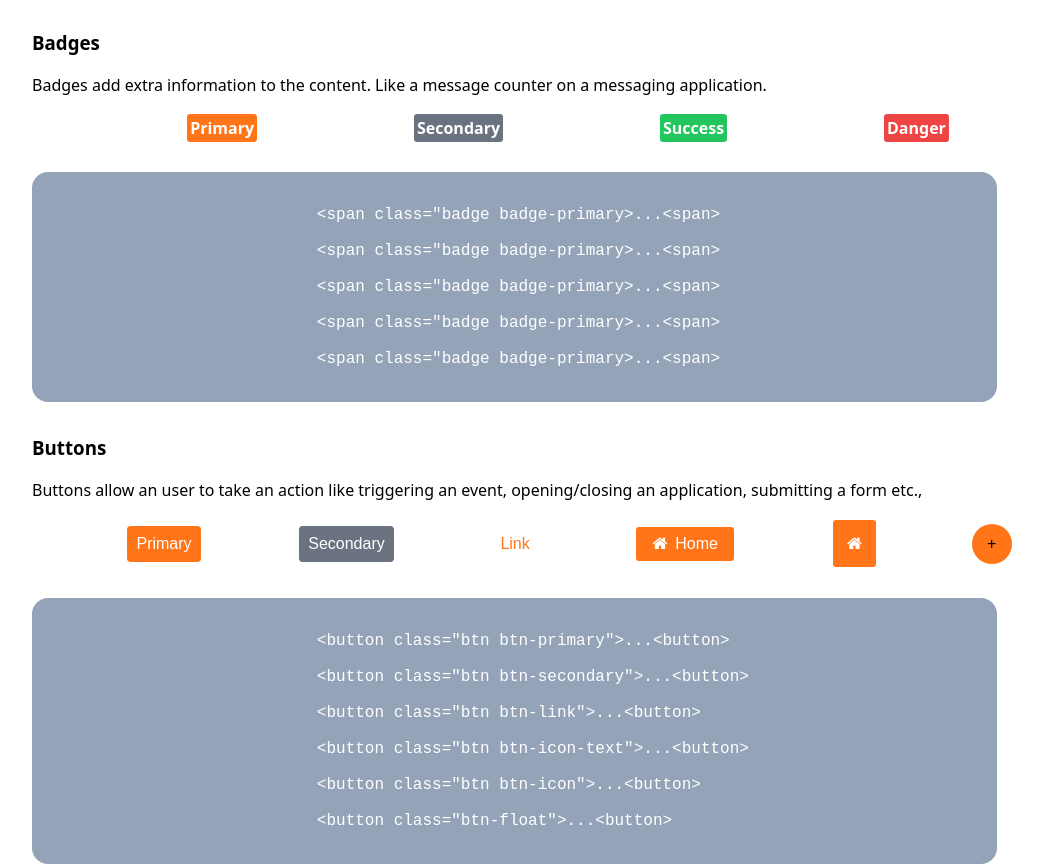
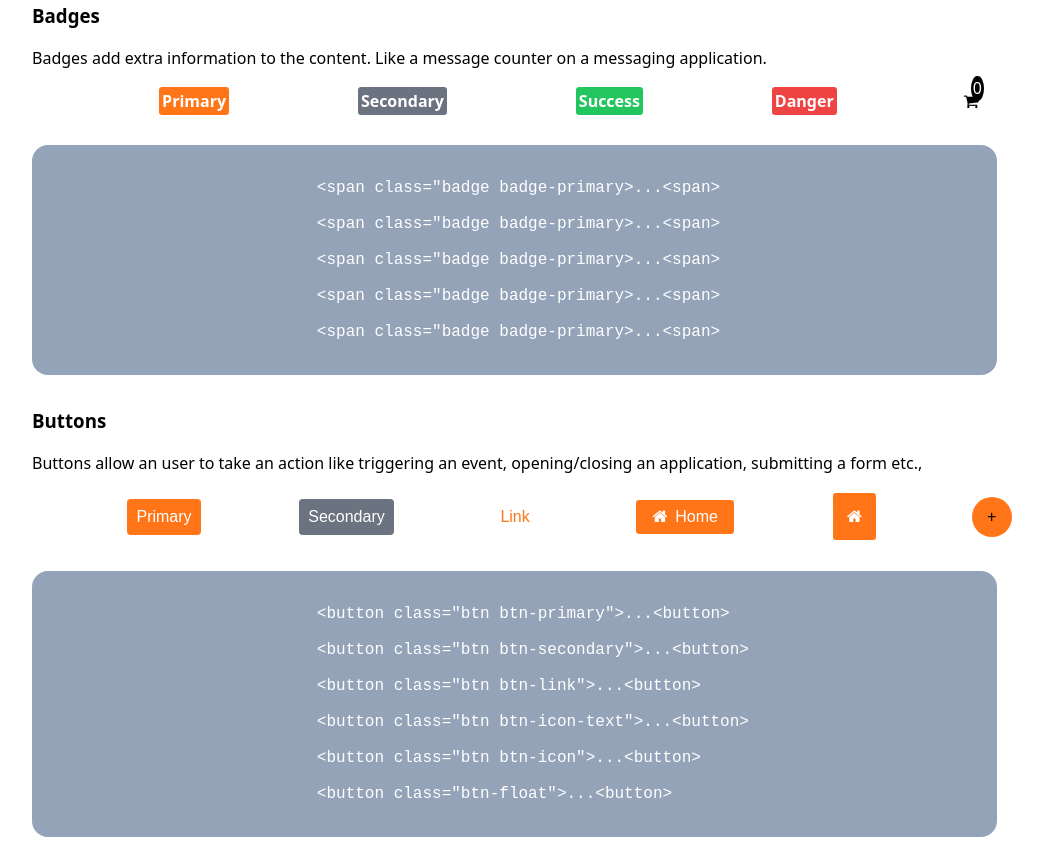
Before and after one commit to mohankumar80/component--library, a plain HTML site: page index.html in a window 1280 px wide. Shown: the part 1754-2621 px from the top of the page, without its empty margins (168-1211 px from the left). Drawn offline with Linux system fonts and the light colour scheme.

Commit message:
fix: margin, padding and font issues

```diff
--- a/index.html
+++ b/index.html
@@ -181,6 +181,11 @@
                     <span class="badge badge-secondary">Secondary</span>
                     <span class="badge badge-success">Success</span>
                     <span class="badge badge-danger">Danger</span>
+                    <div class="badge-icon">
+                        <i class="fa fa-shopping-cart"></i>
+                        <span class="badge-hover">0</span>
+                    </div>
+
                 </div>
 
                 <div class="code-container">
--- a/one.css
+++ b/one.css
@@ -149,6 +149,20 @@ Badges
 /* Danger Badge */
 .badge-danger {
     background-color: var(--red);
+}
+
+
+/* Badge over Icon */
+.badge-icon {
+    position: relative;
+}
+
+.badge-hover {
+    position: absolute;
+    bottom: 50%;
+    left: 50%;
+    border-radius: 50%;
+    padding: 0.1rem;
 }
 
 
@@ -466,13 +480,13 @@ Navigation Bar
     align-items: center;
     justify-content: space-between;
     width: 100%;
-    padding: 1.5rem;
+    padding: 1rem;
     background-color: var(--orange);
 }
 
 .navbar-brand {
     color: black;
-    font-size: 1.5rem;
+    font-size: 1rem;
     font-weight: 700;
     margin: 0;
     padding: 0;
@@ -486,7 +500,7 @@ Navigation Bar
 
 .nav-item {
     display: inline;
-    margin: 0 2rem;
+    margin: 0 1rem;
     list-style-type: none;
 }
 
--- a/styles.css
+++ b/styles.css
@@ -137,6 +137,11 @@ code {
     color: var(--utilities-heading);
 }
 
+/* Badges temporary styling */
+.badge-hover {
+    color: white;
+    background-color: black;
+}
 
 /* Media query for phones */
 @media only screen and (max-width: 480px) {
```
